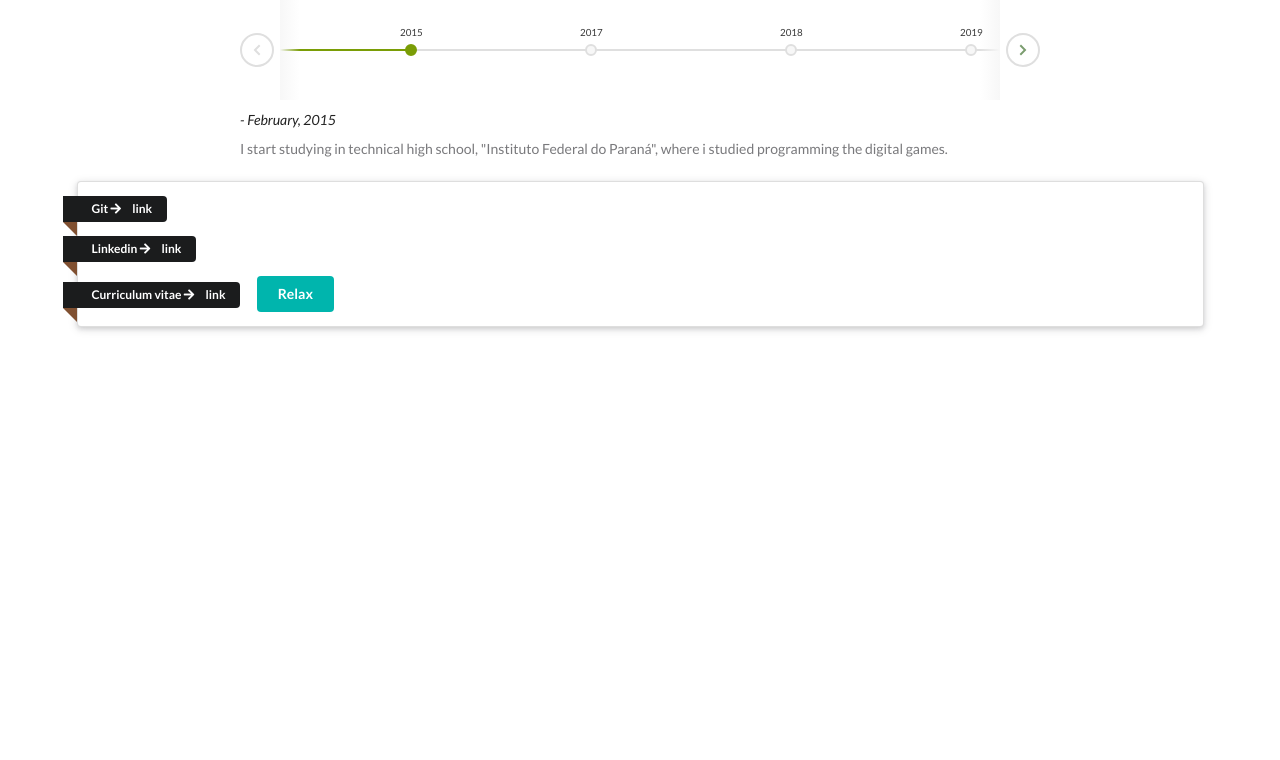
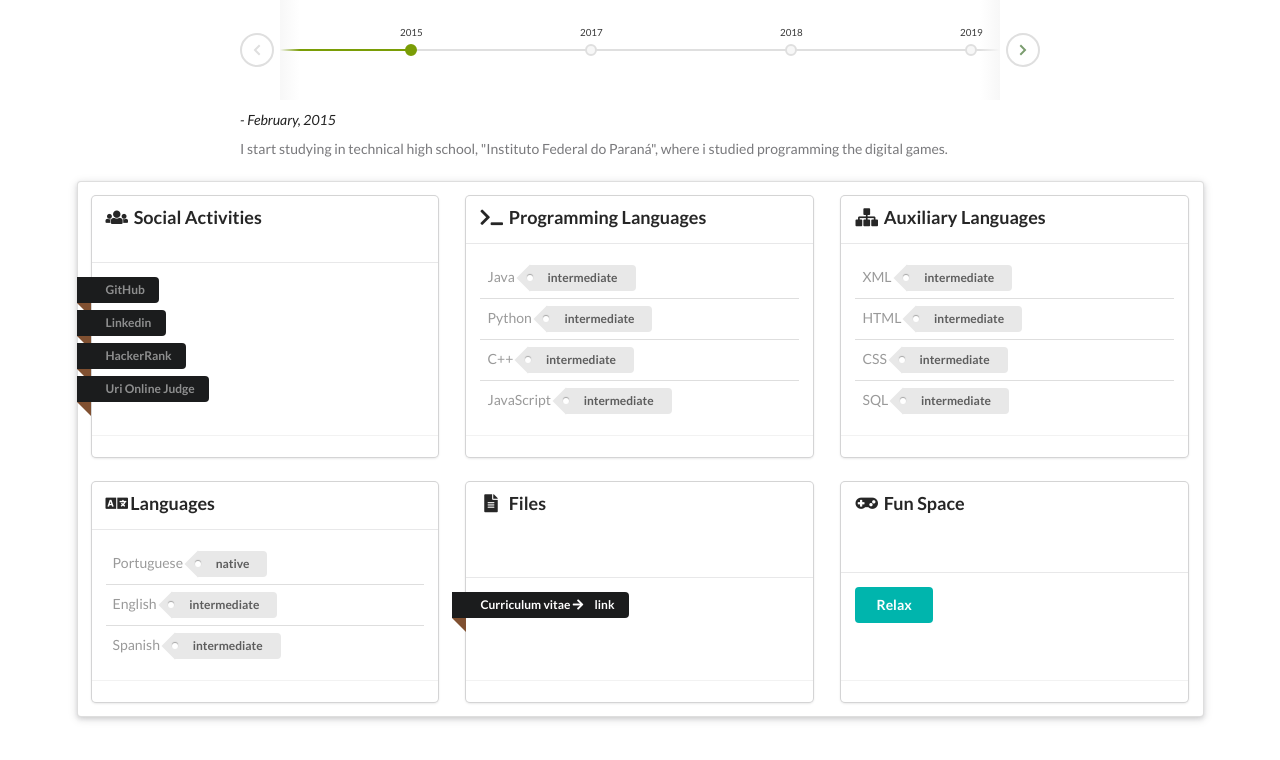
Before and after one commit to guisolski/guisolski.github.io, a plain HTML site: page index.html in a window 1280 px wide. Drawn offline with Linux system fonts and the light colour scheme.

Commit message:
Update index.html

```diff
--- a/index.html
+++ b/index.html
@@ -95,14 +95,81 @@
       </div>
     </section>
     <div class="ui raised very container segment">
-
-      <div class="ui black ribbon label">Git <i class="right arrow icon divider"></i> link</div>
+      <div class="ui three stackable cards">
+        <div class="ui card">
+          <div class="content">
+            <div class="header"><i class="users  icon"></i> Social Activities</div>
+          </div>
+          <div class="content">
+            <div class="ui black ribbon label"><a href="https://github.com/guisolski" target="_blank">GitHub</a></div>
             <p></p>
-      <div class="ui black right  ribbon label">Linkedin <i class="right arrow icon divider"></i> link</div>
+            <div class="ui black right  ribbon label"><a href="https://github.com/guisolski" target="_blank">Linkedin</a></div>
             <p></p>
+            <div class="ui black right  ribbon label"><a href="https://www.hackerrank.com/guilhermesolski" target="_blank">HackerRank</a></div>
+            <p></p>
+            <div class="ui black right  ribbon label"><a href="https://www.urionlinejudge.com.br/judge/en/profile/296338" target="_blank">Uri Online Judge</a></div>
+          </div>
+          <div class="extra content"></div>
+        </div>
+        <div class="ui card">
+          <div class="content">
+            <div class="header"><i class="terminal icon"></i> Programming Languages</div>
+          </div>
+          <div class="content">
+            <div class="ui divided selection list">
+              <a class="item"> Java <i class="ui tag label">intermediate</i></a>
+              <a class="item"> Python <i class="ui tag label">intermediate</i></a>
+              <a class="item"> C++ <i class="ui tag label">intermediate</i></a>
+              <a class="item"> JavaScript <i class="ui tag label">intermediate</i></a>
+            </div>
+          </div>
+          <div class="extra content"></div>
+        </div>
+        <div class="ui card">
+          <div class="content">
+            <div class="header"><i class="sitemap icon"></i> Auxiliary Languages</div>
+          </div>
+          <div class="content">
+            <div class="ui divided selection list">
+              <a class="item"> XML <i class="ui tag label">intermediate</i></a>
+              <a class="item"> HTML <i class="ui tag label">intermediate</i></a>
+              <a class="item"> CSS <i class="ui tag label">intermediate</i></a>
+              <a class="item"> SQL <i class="ui tag label">intermediate</i></a>
+            </div>
+          </div>
+          <div class="extra content"></div>
+        </div>
+        <div class="ui card">
+          <div class="content">
+            <div class="header"><i class="language  icon"></i>Languages</div>
+          </div>
+          <div class="content">
+            <div class="ui divided selection list">
+              <a class="item"> Portuguese <i class="ui tag label">native</i></a>
+              <a class="item"> English <i class="ui tag label">intermediate</i></a>
+              <a class="item"> Spanish <i class="ui tag label">intermediate</i></a>
+            </div>
+          </div>
+          <div class="extra content"></div>
+        </div>
+        <div class="ui card">
+          <div class="content">
+            <div class="header"><i class="file alternate icon"></i> Files</div>
+          </div>
+          <div class="content">
             <div class="ui black ribbon label">Curriculum vitae <i class="right arrow icon divider"></i> link</div>
-
+          </div>
+          <div class="extra content"></div>
+        </div>
+        <div class="ui card">
+          <div class="content">
+            <div class="header"><i class="gamepad icon"></i> Fun Space</div>
+          </div>
+          <div class="content">
             <button class="ui teal button" id="relax">Relax</button>
+          </div>
+          <div class="extra content"></div>
+        </div>
       </div>
     </div>
     <script src="assets/timeline/js/util.js"></script>
```
Lines whose indentation alone changed are shown as unchanged.
